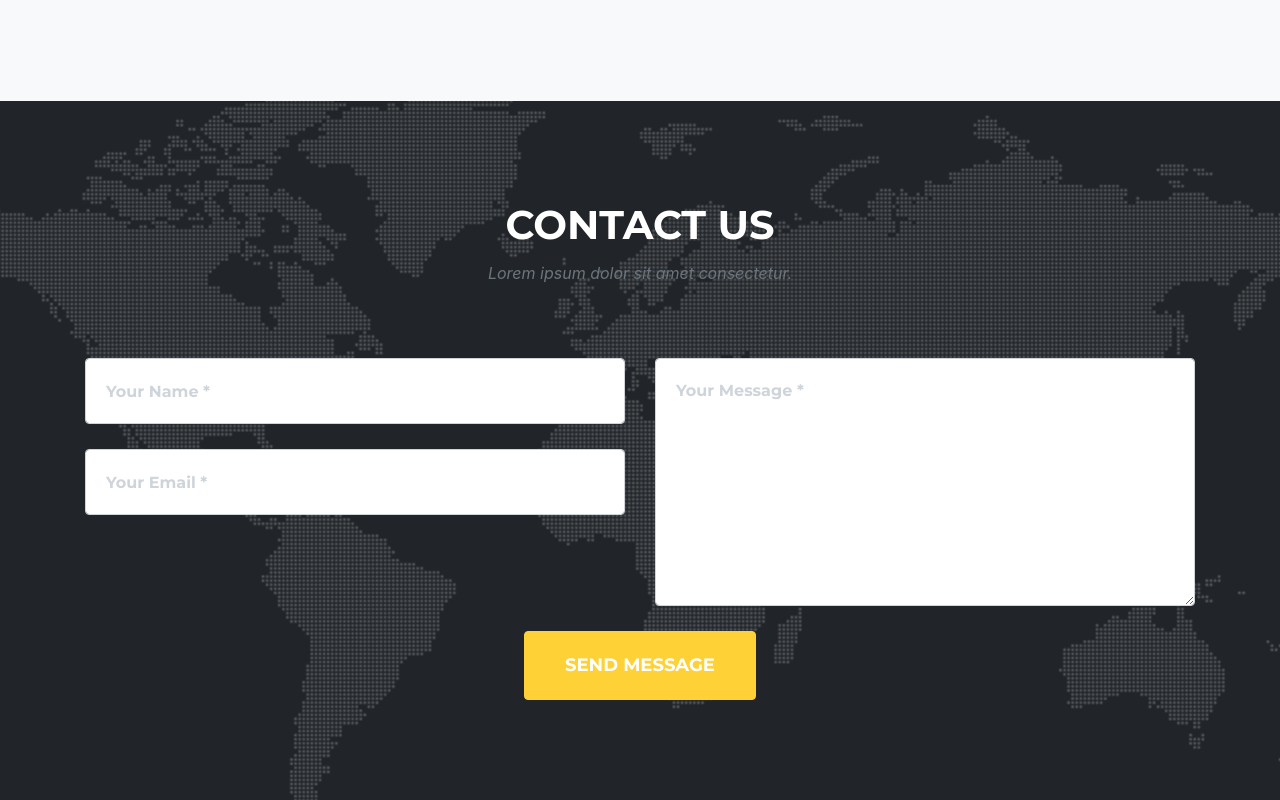
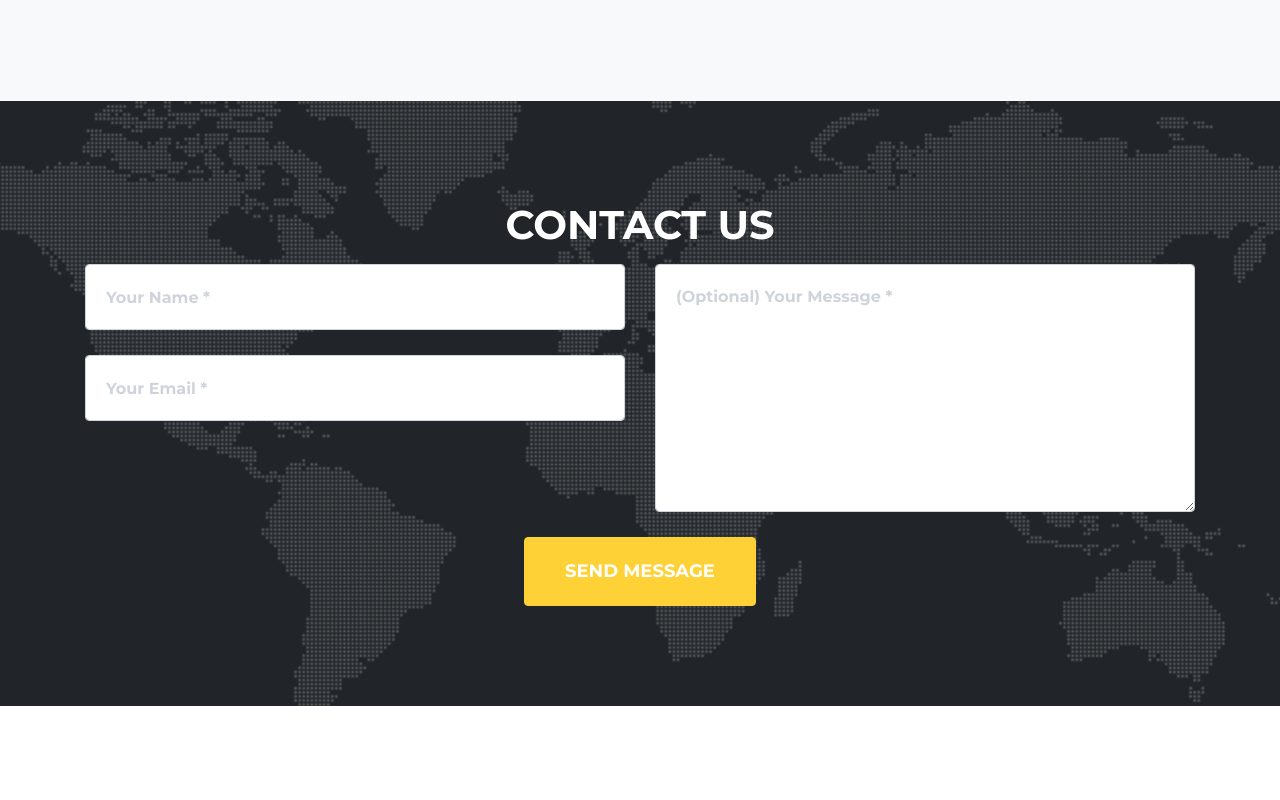
Before and after one commit to viverna-dev/viverna-site, a plain HTML site: page index.html in a window 1280 px wide. Shown: the part 1821-2621 px from the top of the page. After the commit the page ends 2527 px from the top, so only its background shows below. Drawn offline with Linux system fonts and the light colour scheme; a web font is replaced by a local one.

Commit message:
content! Form message not compulsory, remove contact form subtitle

```diff
--- a/index.html
+++ b/index.html
@@ -91,7 +91,6 @@
       <div class="row">
         <div class="col-lg-12 text-center">
           <h2 class="section-heading text-uppercase">Contact Us</h2>
-          <h3 class="section-subheading text-muted">Lorem ipsum dolor sit amet consectetur.</h3>
         </div>
       </div>
       <div class="row">
@@ -110,7 +109,7 @@
               </div>
               <div class="col-md-6">
                 <div class="form-group">
-                  <textarea name="message" class="form-control" id="message" placeholder="Your Message *" required="required" data-validation-required-message="Please enter a message."></textarea>
+                  <textarea name="message" class="form-control" id="message" placeholder="(Optional) Your Message *" data-validation-required-message="Please enter a message."></textarea>
                   <p class="help-block text-danger"></p>
                 </div>
               </div>
```
